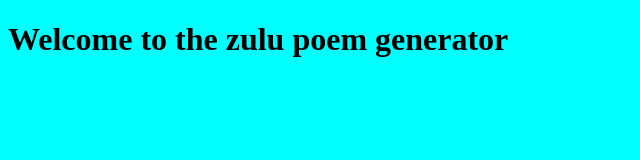
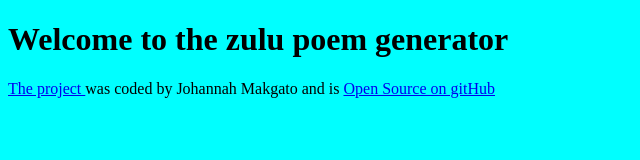
Before and after one commit to Joey199-sudo/AI-poems-project, a plain HTML site: page index.html in a window 1280 px wide. Shown: the whole page, without its empty margins (0-640 px from the left). Drawn offline with Linux system fonts and the light colour scheme.

Commit message:
added a footer

```diff
--- a/index.html
+++ b/index.html
@@ -11,6 +11,10 @@
 
 
 
+    <footer><a href="http://curious-biscuit-bcff04.netlify.app/">The project </a> was coded by Johannah Makgato and is <a href="http://github.com/Joey199-sudo/AI-poems-project.git" target="_blank">Open Source on gitHub</a></footer>
+
+
+
 
     <script src="src/index.js"></script>
 </body>
```
